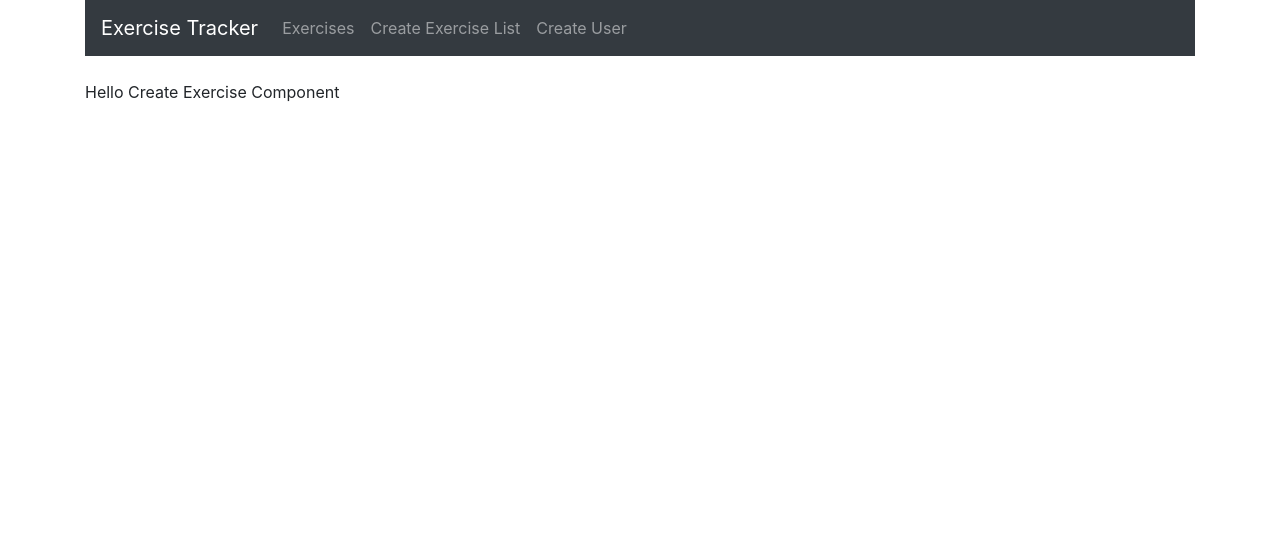
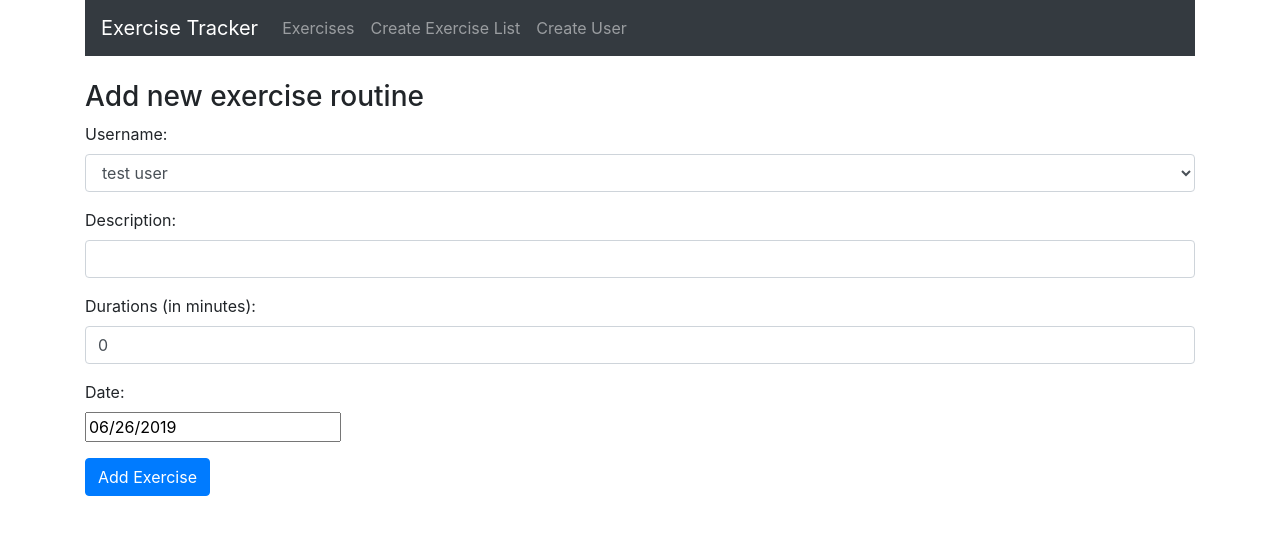
Before and after one commit to pistolphat/MERN_ExerciseTracker, a React (Create React App) app: page /create in a window 1280 px wide. Shown: the top 534 px of the page. Built offline with nearby package versions, Linux system fonts and the light colour scheme.

Commit message:
Create Exercise forms and methods - complete

```diff
--- a/package.json
+++ b/package.json
@@ -6,6 +6,7 @@
     "bootstrap": "^4.3.1",
     "dom": "0.0.3",
     "react": "^16.8.6",
+    "react-datepicker": "^2.7.0",
     "react-dom": "^16.8.6",
     "react-router": "^5.0.1",
     "react-router-dom": "^5.0.1",
--- a/src/App.js
+++ b/src/App.js
@@ -1,5 +1,5 @@
 import React from 'react';
-import { BrowserRouter as Router, Route, Link} from 'react-router-dom';
+import { BrowserRouter as Router, Route} from 'react-router-dom';
 import 'bootstrap/dist/css/bootstrap.min.css'
 
 import Navbar from './components/navbar.js'
--- a/src/components/create-exercise.js
+++ b/src/components/create-exercise.js
@@ -1,10 +1,140 @@
 import React, { Component } from 'react';
+import DatePicker from 'react-datepicker'
+import 'react-datepicker/dist/react-datepicker.css'
+
+ // Date Picker react component, install and use. (react-datepicker)
+ // Import DatePicker and styling
 
 class CreateExercise extends Component {
+  constructor(props) {
+    super(props)
+
+    //bind different methods to this Component
+    this.onChangeUsername = this.onChangeUsername.bind(this);
+    this.onChangeDescription = this.onChangeDescription.bind(this);
+    this.onChangeDuration = this.onChangeDuration.bind(this);
+    this.onChangeDate = this.onChangeDate.bind(this);
+    this.onSubmit = this.onSubmit.bind(this)
+
+    this.state = {
+      username: '',
+      description: '',
+      duration: 0,
+      date: new Date(),
+      users: [] // Empty Array, Dropdown menu to select users
+    }
+  }
+
+  // Initial User to start (hardcode until DB). Lifecycle to start before Loading.
+  componentDidMount() {
+    this.setState({
+      users: ['test user'],
+      username: 'test user'
+    })
+  }
+
+  // OnChange Methods per text fields
+
+  onChangeUsername(e) {
+    this.setState({
+      username: e.target.value
+    })
+  }
+
+  onChangeDescription(e) {
+    this.setState({
+      description: e.target.value
+    })
+  }
+
+  onChangeDuration(e) {
+    this.setState({
+      duration: e.target.value
+    })
+  }
+
+  // Calendar table to select
+  onChangeDate(date) {
+    this.setState({
+      date: date
+    })
+  }
+
+  onSubmit(e) {
+    e.preventDefault();
+
+    const exercise = {
+      username: this.state.username,
+      description: this.state.description,
+      duration: this.state.duration,
+      date: this.state.date
+    }
+
+    //CLG to see submission
+    console.log(exercise);
+
+    //After User submit, return to List component
+    window.location = '/';
+  }
+
   render() {
     return (
       <div>
-        <p>Hello Create Exercise Component</p>
+        <h3>Add new exercise routine</h3>
+        <form onSubmit={this.onSubmit}>
+          <div className='form-group'>
+            <label>Username: </label>
+            <select ref='userInput'
+              required
+              className='form-control'
+              value={this.state.username}
+              onChange={this.onChangeUsername}>
+              { //Inside select box options, from User's array from MongoDB. Map thru array, return Option in Select Box.
+                this.state.users.map(function (user) {
+                  return <option
+                  key={user}
+                  value={user}>{user}
+                  </option>
+                })
+              }
+            </select>
+          </div>
+
+        <div className='form-group'>
+          <label>Description: </label>
+          <input type='text'
+              required
+              className='form-control'
+              value={this.state.description}
+              onChange={this.onChangeDescription}
+              />
+        </div>
+
+        <div className='form-group'>
+          <label>Durations (in minutes): </label>
+          <input
+            type='text'
+            className='form-control'
+            value={this.state.duration}
+            onChange={this.onChangeDuration}
+            />
+        </div>
+
+        <div className='form-group'>
+          <label>Date: </label>
+          <div>
+            <DatePicker
+              selected={this.state.date}
+              onChange={this.onChangeDate}
+            />
+          </div>
+        </div>
+
+        <div className="form-group">
+          <input type="submit" value="Add Exercise" className="btn btn-primary" />
+        </div>
+
+        </form>
       </div>
     );
   }
--- a/src/components/create-user.js
+++ b/src/components/create-user.js
@@ -1,6 +1,7 @@
 import React, { Component } from 'react';
 
 class CreateUser extends Component {
+
   render() {
     return (
       <div>
```
Also changed, not shown: 1 other file (tests, documents, lock files or other folders).
